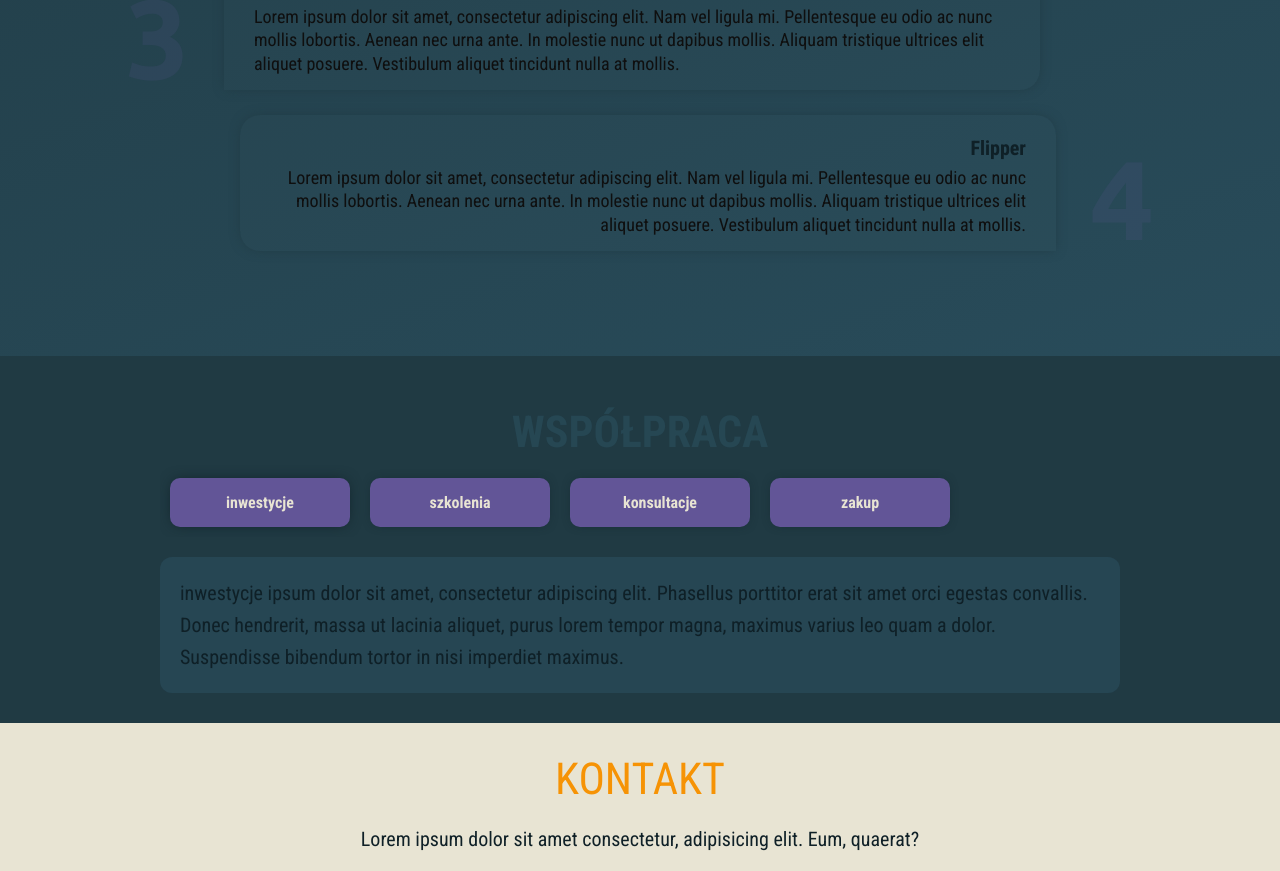
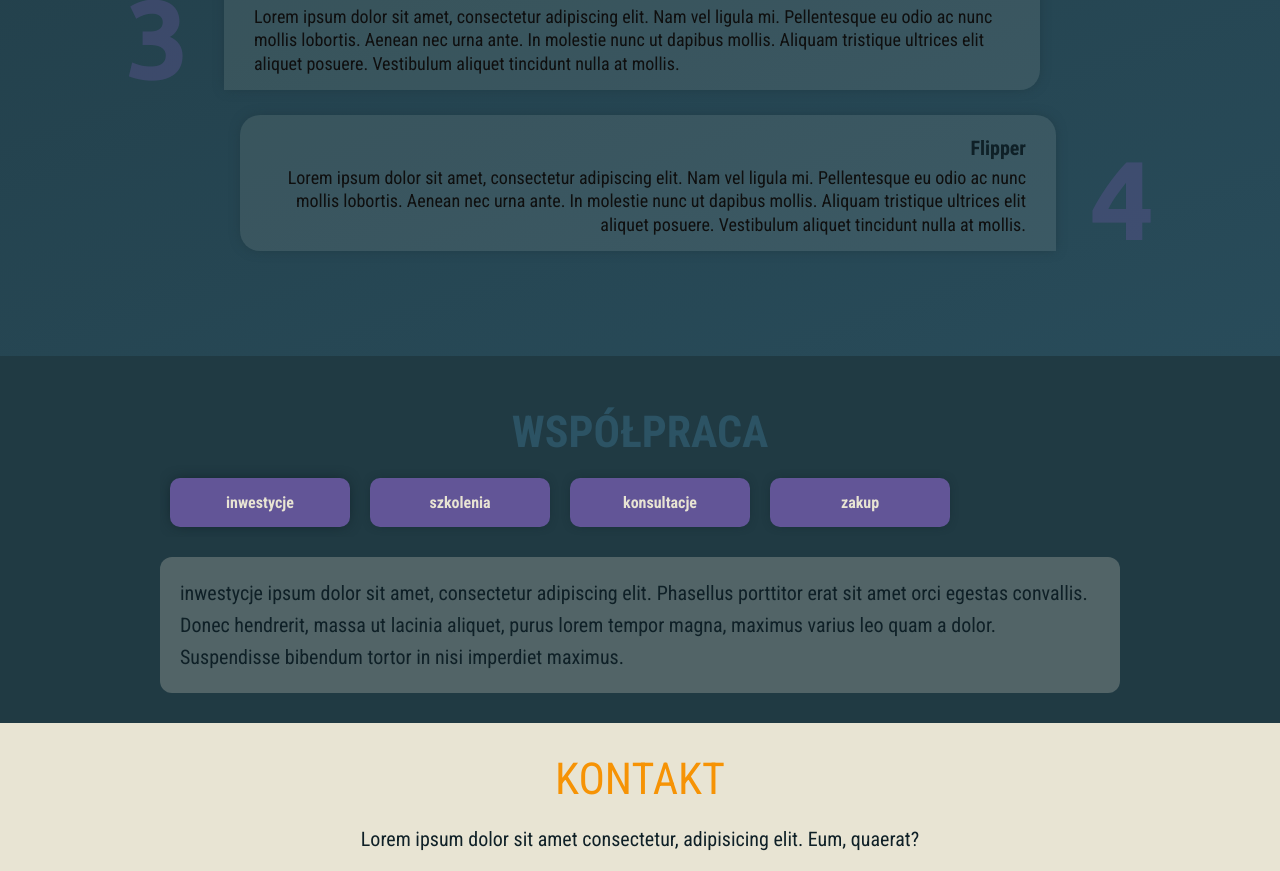
Before and after one commit to olakoziou/krzysztofkoziol, a React (Create React App) app in the folder frontend/: page / in a window 1280 px wide. Shown: the part 1567-2438 px from the top of the page. Built offline with nearby package versions, Linux system fonts and the light colour scheme.

Commit message:
change colors into lighter

```diff
--- a/frontend/src/components/main/Coworking.js
+++ b/frontend/src/components/main/Coworking.js
@@ -25,19 +25,18 @@ function Coworking() {
       id: 1,
       name: 'inwestycje',
       text: 'inwestycje ipsum dolor sit amet, consectetur adipiscing elit. Phasellus porttitor erat sit amet orci egestas convallis. Donec hendrerit, massa ut lacinia aliquet, purus lorem tempor magna, maximus varius leo quam a dolor. Suspendisse bibendum tortor in nisi imperdiet maximus.',
-
     },
     {
       id: 2,
       name: 'szkolenia',
       text: 'szkolenia ipsum dolor sit amet, consectetur adipiscing elit. Phasellus porttitor erat sit amet orci egestas convallis. Donec hendrerit, massa ut lacinia aliquet, purus lorem tempor magna, maximus varius leo quam a dolor. Suspendisse bibendum tortor in nisi imperdiet maximus.',
-      url: '/szkolenia'
+      url: '/szkolenia',
     },
     {
       id: 3,
       name: 'konsultacje',
       text: 'konsultacje ipsum dolor sit amet, consectetur adipiscing elit. Phasellus porttitor erat sit amet orci egestas convallis. Donec hendrerit, massa ut lacinia aliquet, purus lorem tempor magna, maximus varius leo quam a dolor. Suspendisse bibendum tortor in nisi imperdiet maximus.',
-      url: '/konsultacje'
+      url: '/konsultacje',
     },
     {
       id: 4,
@@ -58,7 +57,7 @@ function Coworking() {
         <Zoom>
           <Title
             size={44}
-            color={colors(0.5).navy3}
+            color={colors().navy3}
             text="WSPÓŁPRACA"
             weight={700}
           />
@@ -69,7 +68,7 @@ function Coworking() {
             handleClick={handleClick}
             text={text}
             active={active}
-            bgc={colors(0.5).navy3}
+            bgc={colors(0.25).grey}
           />
         </Zoom>
       </Container>
--- a/frontend/src/components/main/Investors.js
+++ b/frontend/src/components/main/Investors.js
@@ -23,7 +23,7 @@ const InvestorItem = styled.div`
   margin: 25px auto;
   line-height: 1.3;
   color: ${colors().darkGrey};
-  background-color: ${colors(0.01).grey};
+  background-color: ${colors(0.1).grey};
   box-shadow: 0 0 12px -2px ${colors().navy2};
   position: relative;
   font-size: 18px;
@@ -82,7 +82,7 @@ const InvestorItem = styled.div`
     font-family: 'Ubuntu', sans-serif;
     font-size: 112px;
     font-weight: 700;
-    color: ${colors(0.15).violet};
+    color: ${colors(0.4).violet};
   }
 
   h4 {
```
